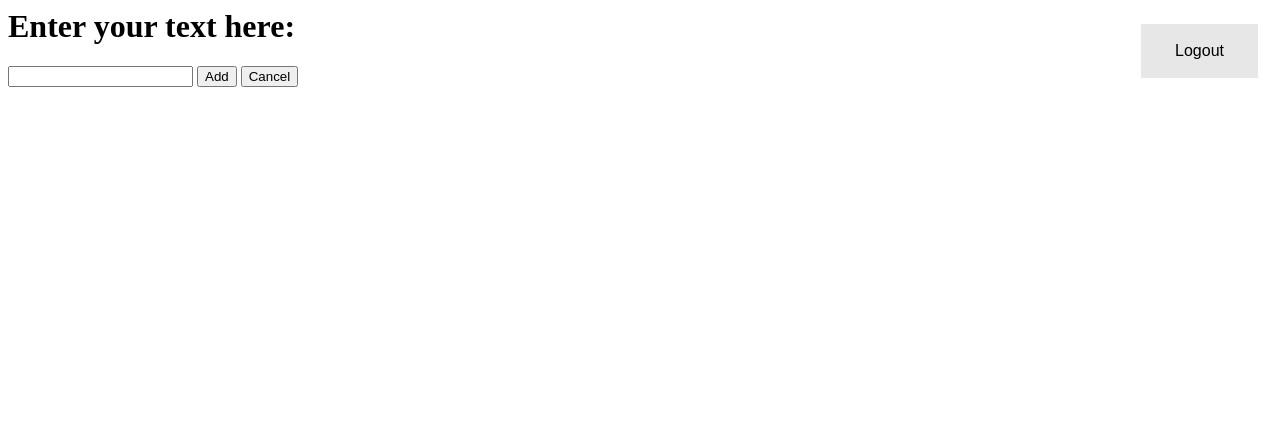
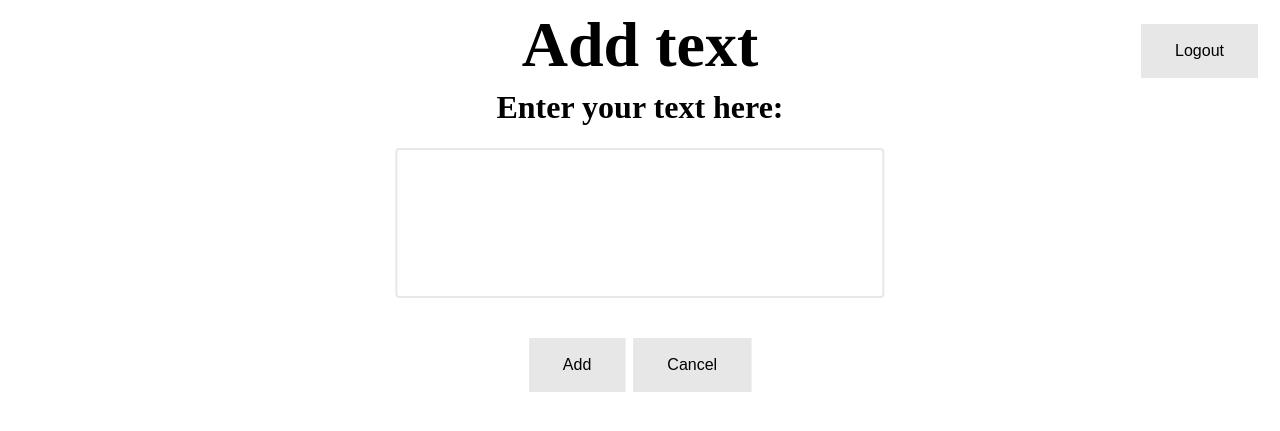
Before and after one commit to mc053/personal-diary, a Flask app: page /add/text in a window 1280 px wide. Shown: the top 431 px of the page. Run offline with Flask 2, Linux system fonts and the light colour scheme; the visitor is signed in with stand-in values (Sample User, id 1).

Commit message:
Implement add text and add picture ui

```diff
--- a/src/static/styles.css
+++ b/src/static/styles.css
@@ -51,6 +51,16 @@
     margin: 70px;
     text-align: center;
 }
+.addTextField {
+    width: 100%;
+    height: 150px;
+    padding: 12px 20px;
+    box-sizing: border-box;
+    border: 2px solid #e7e7e7;
+    border-radius: 4px;
+    font-size: 16px;
+    resize: none;
+}
 .picture_entry {
     position:relative;
     left:-50px;
--- a/src/templates/add_text.html
+++ b/src/templates/add_text.html
@@ -7,12 +7,16 @@
     </head>
     <body>
         <input class="button button1 logoutButton" type="button" value="Logout" onclick="logout()" />
-        <h1>Enter your text here:</h1>
-        <form action="/add/text" method="post">
-            <input type="text" name="text" />
-            <input type="submit" value="Add" />
-            <button type="button" onclick="diary()">Cancel</button>
-        </form>
-        <p>{{ error_message }}</p>
+        <h1 class="title2">Add text</h1>
+        <div class="centered" style="top:30%">
+            <h1 class="title3">Enter your text here:</h1>
+            <form action="/add/text" method="post">
+                <textarea class="addTextField" name="text"></textarea>
+                <!-- <input class="addTextField" type="text" name="text"/> -->
+                <input class="button button1" style="margin-top:40px" type="submit" value="Add" />
+                <button class="button button1" style="margin-top:40px" type="button" onclick="diary()">Cancel</button>
+            </form>
+            <p>{{ error_message }}</p>
+        </div>
     </body>
 </html>
```
Also changed, not shown: src/templates/add_picture.html (+10 -7 lines).
